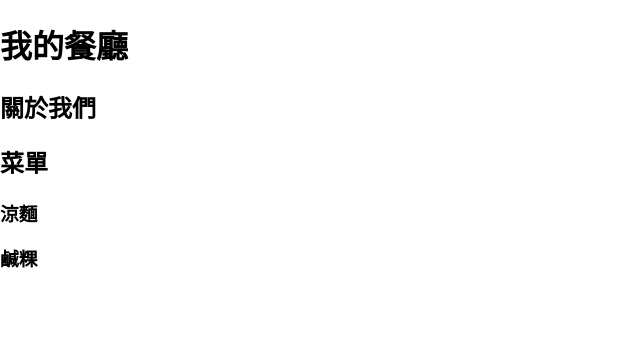
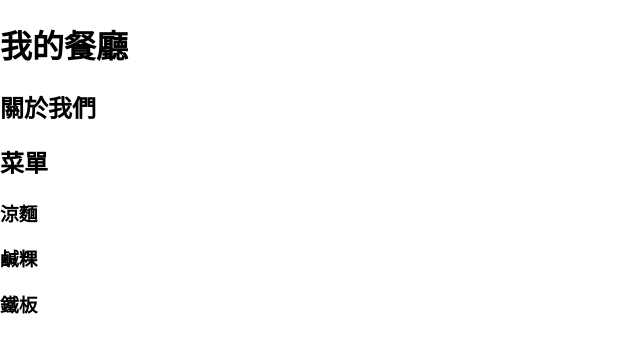
Before and after one commit to hsuhoche/restaurant-site, a React (Create React App) app: page / in a window 1280 px wide. Shown: the top 352 px of the page, without its empty margins (0-640 px from the left). Built offline with nearby package versions, Linux system fonts and the light colour scheme.

Commit message:
Update menuData.js

```diff
--- a/src/data/menuData.js
+++ b/src/data/menuData.js
@@ -17,6 +17,16 @@ const menuData = [
       { name: "炒鹹粿角", price: 70 },
       { name: "鹹粿湯", price: 70 }
     ]
+  },
+  {
+    id: 3,
+    title: "鐵板",
+    items: [
+      { name: "雞腿排鐵板麵", price: 90 },
+      { name: "豬排鐵板麵", price: 85 },
+      { name: "小雞快鐵板麵", price: 70 },
+      { name: "鐵板麵", price: 60 }
+    ]
   }
 ];
 
```
